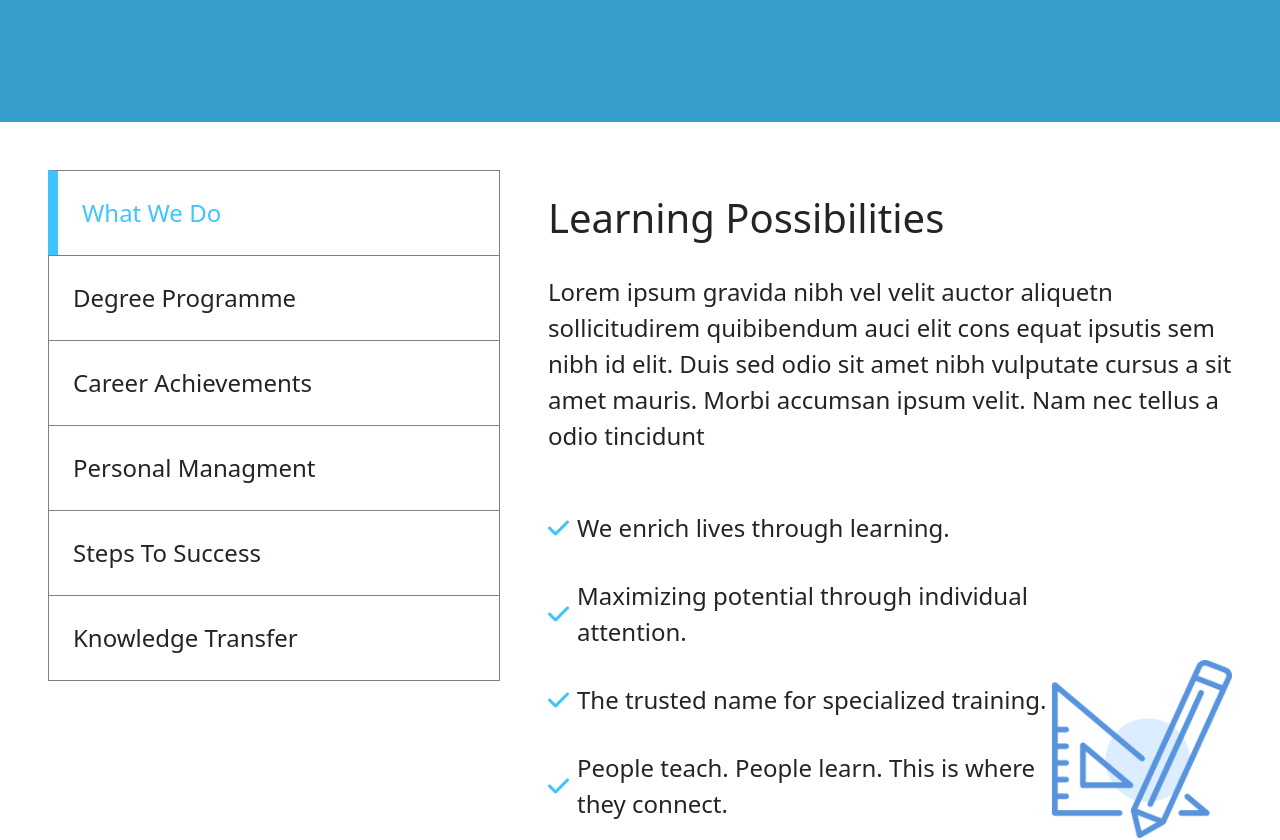
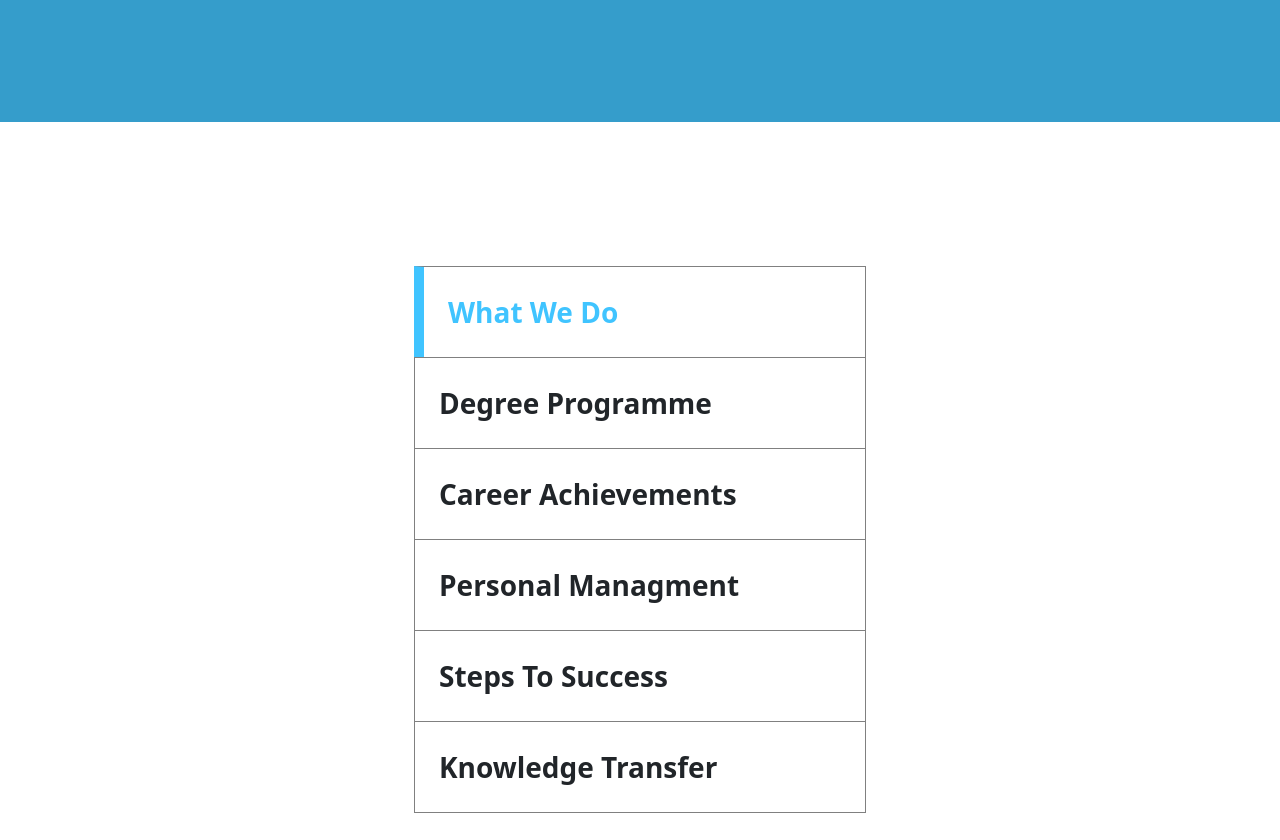
Before and after one commit to totarochristian/proj-html-vuejs, a Vue app: page / in a window 1280 px wide. Shown: the part 3680-4520 px from the top of the page. Built offline with nearby package versions, Linux system fonts and the light colour scheme.

Commit message:
Update the style of the learning possibilities component

```diff
--- a/src/components/Main/LearningPossibilitiesComponent.vue
+++ b/src/components/Main/LearningPossibilitiesComponent.vue
@@ -1,14 +1,14 @@
 <template>
-  <div id="learningPossibilities" class="p-4 d-flex">
+  <div id="learningPossibilities" class="p-4 d-flex justify-content-center flex-wrap">
     <div id="learningSections" class="p-4 d-flex flex-column align-items-start">
-      <span class="w-100 text-capitalize fs-4 p-4" :class="{'active': index == activeIndex}" @click="OpenSection(index)" v-for="(elem, index) in store.siteCreationData.main.learningPossibilities.data">{{ elem.sectiontitle }}</span>
+      <span class="w-100 fw-semibold text-capitalize fs-3 p-4" :class="{'active': index == activeIndex}" @click="OpenSection(index)" v-for="(elem, index) in store.siteCreationData.main.learningPossibilities.data">{{ elem.sectiontitle }}</span>
     </div>
     <div id="learningContent" class="my-4 p-4 d-flex flex-column align-items-start flex-fill gap-4">
       <h1>{{ store.siteCreationData.main.learningPossibilities.data[activeIndex].title }}</h1>
-      <p class="fs-4">{{ store.siteCreationData.main.learningPossibilities.data[activeIndex].description }}</p>
+      <p class="fs-3">{{ store.siteCreationData.main.learningPossibilities.data[activeIndex].description }}</p>
       <div id="learningOptionsContent" class="w-100 d-flex align-items-end">
         <div id="learningOptions" class="flex-fill d-flex flex-column align-items-start">
-          <div class="fs-4 d-flex align-items-center gap-2 py-3" v-for="option in store.siteCreationData.main.learningPossibilities.data[activeIndex].options">
+          <div class="fs-3 d-flex align-items-center gap-3 py-3" v-for="option in store.siteCreationData.main.learningPossibilities.data[activeIndex].options">
             <i class="fa-solid fa-check"></i>
             <span>{{ option }}</span>
           </div>
@@ -42,6 +42,7 @@
   @use '../../assets/styles/partial/variables' as *;
 
   #learningPossibilities{
+    margin: 6rem 0;
     #learningSections{
       min-width: 500px;
       span{
@@ -58,6 +59,9 @@
       border-left: 10px solid $buttonColor1;
     }
     #learningContent{
+      max-width: 1200px;
+      margin-right: 8rem;
+      margin-left: 1rem;
       img{
         width: 180px;
         height: 178px;
```
